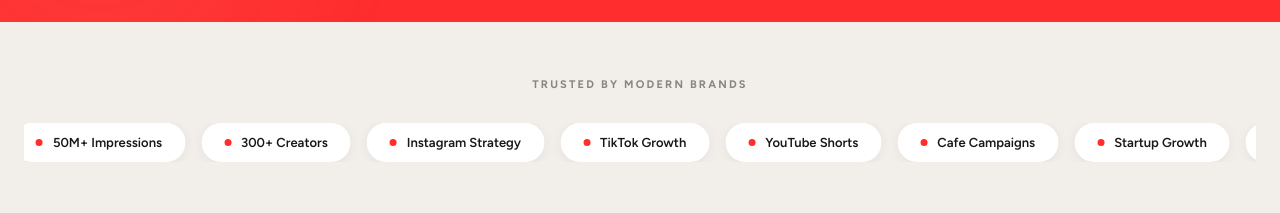
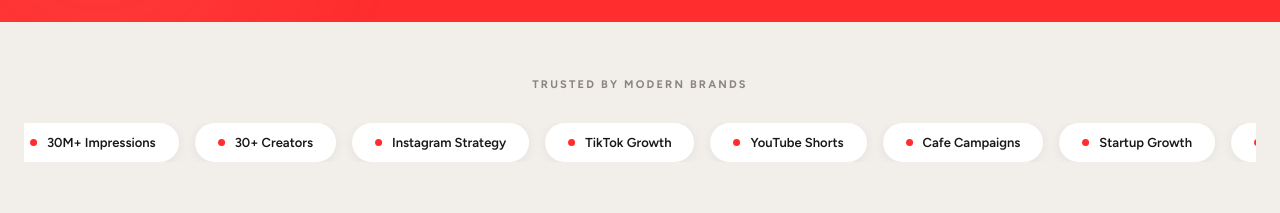
Before and after one commit to saishrikarmk24/Likable, a plain HTML site: page index.html in a window 1280 px wide. Shown: the part 3860-4073 px from the top of the page. Drawn offline with Linux system fonts and the light colour scheme.

Commit message:
Update index.html

```diff
--- a/index.html
+++ b/index.html
@@ -777,9 +777,9 @@ footer { background: var(--dark); border-top: 1px solid rgba(255,255,255,.05); p
     <div class="ticker-row">
       <div class="ticker-chip"><span class="t-dot"></span>Cafe Campaigns</div>
       <div class="ticker-chip"><span class="t-dot"></span>Startup Growth</div>
-      <div class="ticker-chip"><span class="t-dot"></span>200+ Campaigns</div>
-      <div class="ticker-chip"><span class="t-dot"></span>50M+ Impressions</div>
-      <div class="ticker-chip"><span class="t-dot"></span>300+ Creators</div>
+      <div class="ticker-chip"><span class="t-dot"></span>75+ Campaigns</div>
+      <div class="ticker-chip"><span class="t-dot"></span>30M+ Impressions</div>
+      <div class="ticker-chip"><span class="t-dot"></span>30+ Creators</div>
       <div class="ticker-chip"><span class="t-dot"></span>Instagram Strategy</div>
       <div class="ticker-chip"><span class="t-dot"></span>TikTok Growth</div>
       <div class="ticker-chip"><span class="t-dot"></span>YouTube Shorts</div>
```
